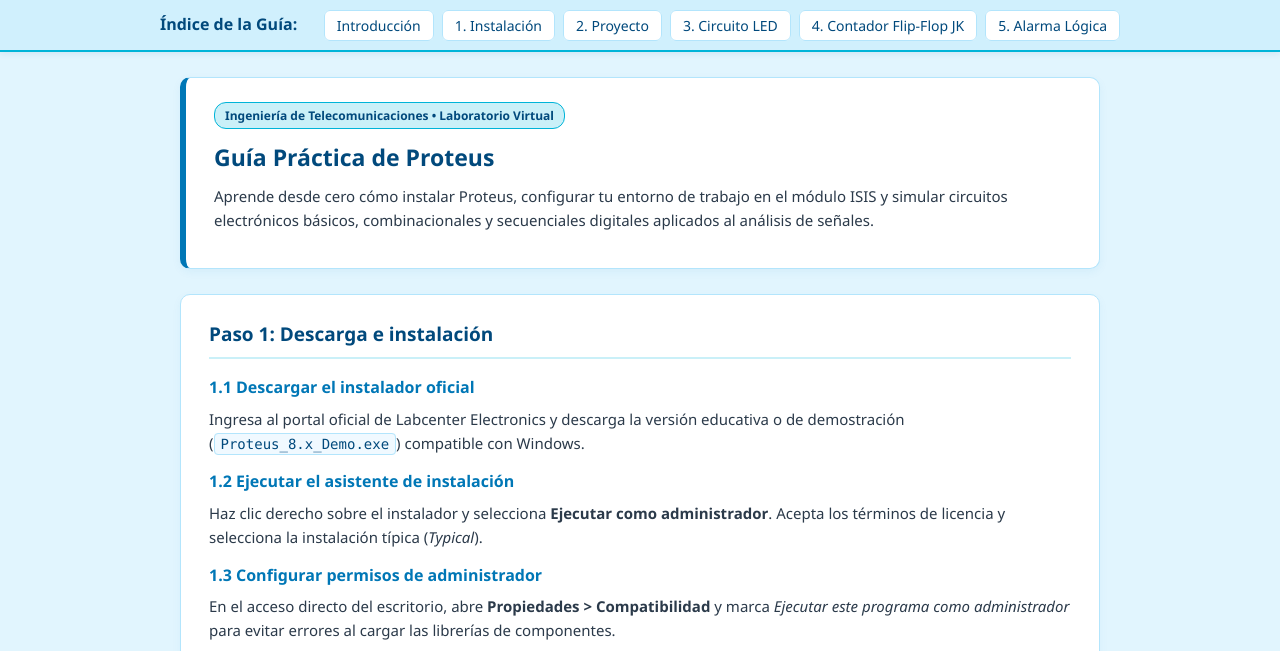
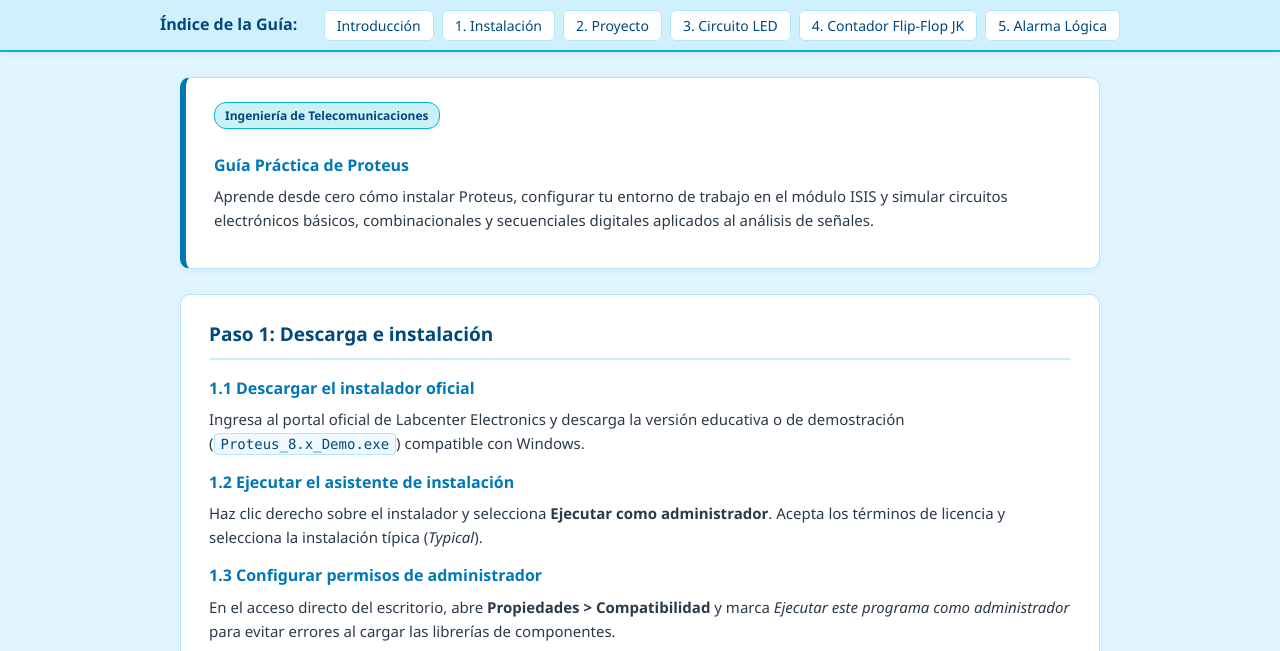
Before and after one commit to akemiyaurima6-dev/teleproteus, a plain HTML site: page index.html in a window 1280 px wide. Shown: the top 651 px of the page. Drawn offline with Linux system fonts and the light colour scheme.

Commit message:
index.html

```diff
--- a/index.html
+++ b/index.html
@@ -25,8 +25,8 @@
     <main>
 
         <header class="hero">
-            <span class="badge">Ingeniería de Telecomunicaciones • Laboratorio Virtual</span>
-            <h1>Guía Práctica de Proteus </h1>
+            <span class="badge">Ingeniería de Telecomunicaciones</span>
+            <h3>Guía Práctica de Proteus </h3>
             <p>
                 Aprende desde cero cómo instalar Proteus, configurar tu entorno de trabajo en el módulo ISIS
                 y simular circuitos electrónicos básicos, combinacionales y secuenciales digitales aplicados al análisis de señales.
```
